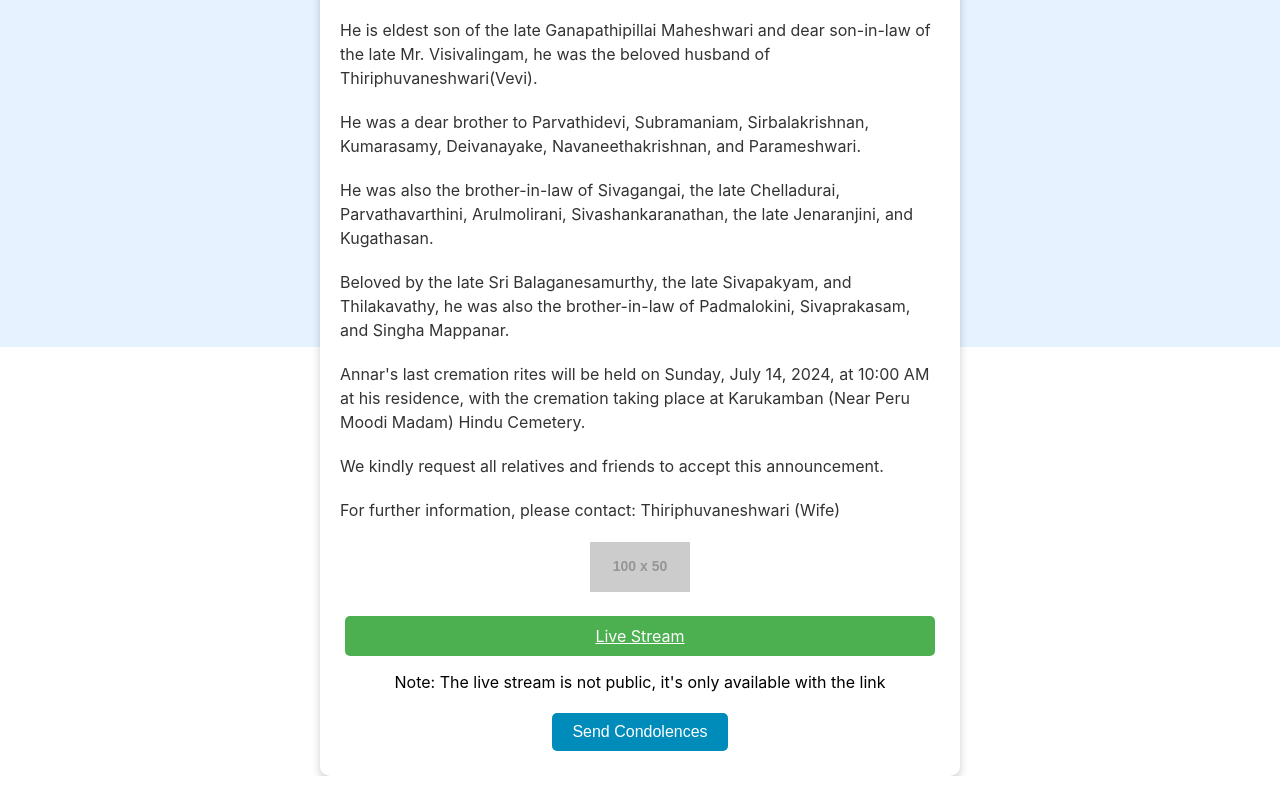
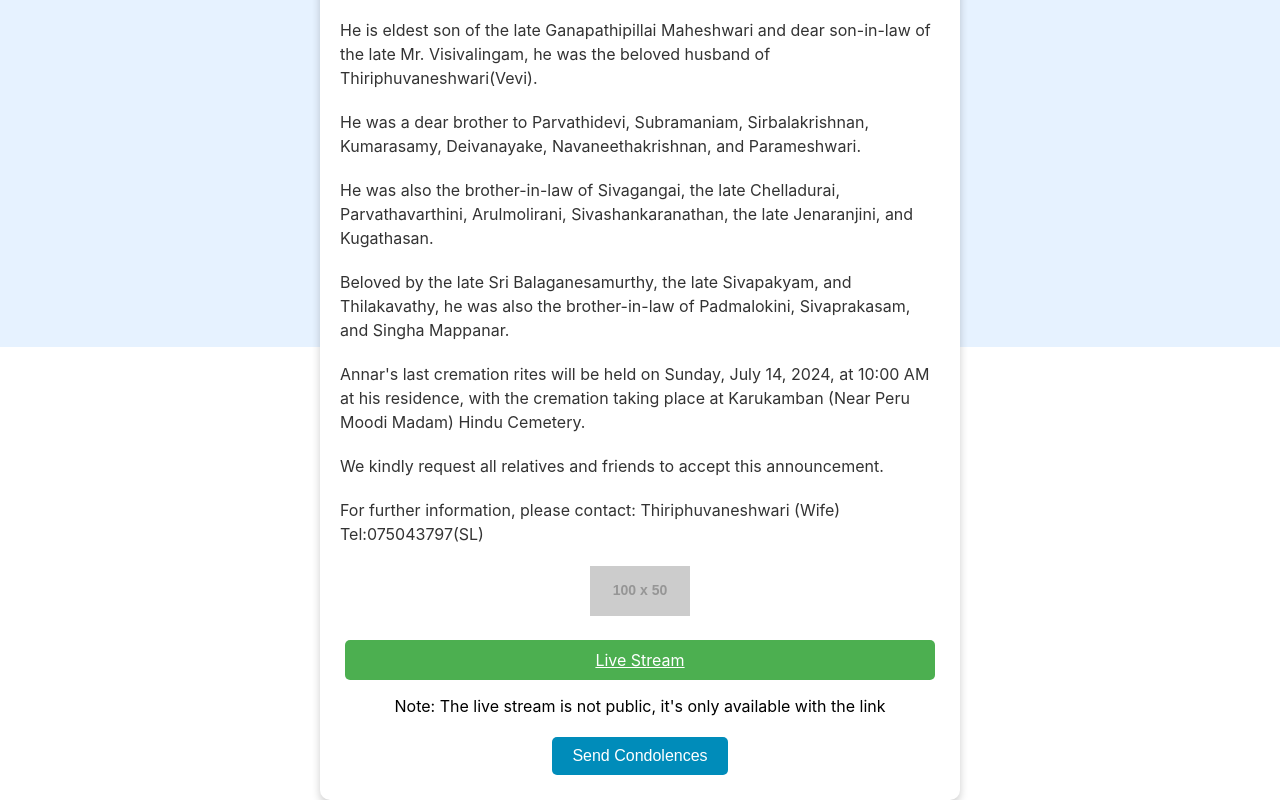
Before and after one commit to gitAji/Obituaryz, a React (Create React App) app: page / in a window 1280 px wide. Shown: the part 493-1293 px from the top of the page. Before the commit the page ends 1269 px from the top, so only its background shows below. Built offline with nearby package versions, Linux system fonts and the light colour scheme.

Commit message:
Update App.js
Tel

```diff
--- a/src/App.js
+++ b/src/App.js
@@ -71,6 +71,7 @@ const App = () => {
         </p>
         <p className="obituary-text">
           For further information, please contact: Thiriphuvaneshwari (Wife)
+          Tel:075043797(SL)
         </p>
         <div className="flowers">
           <img
```
